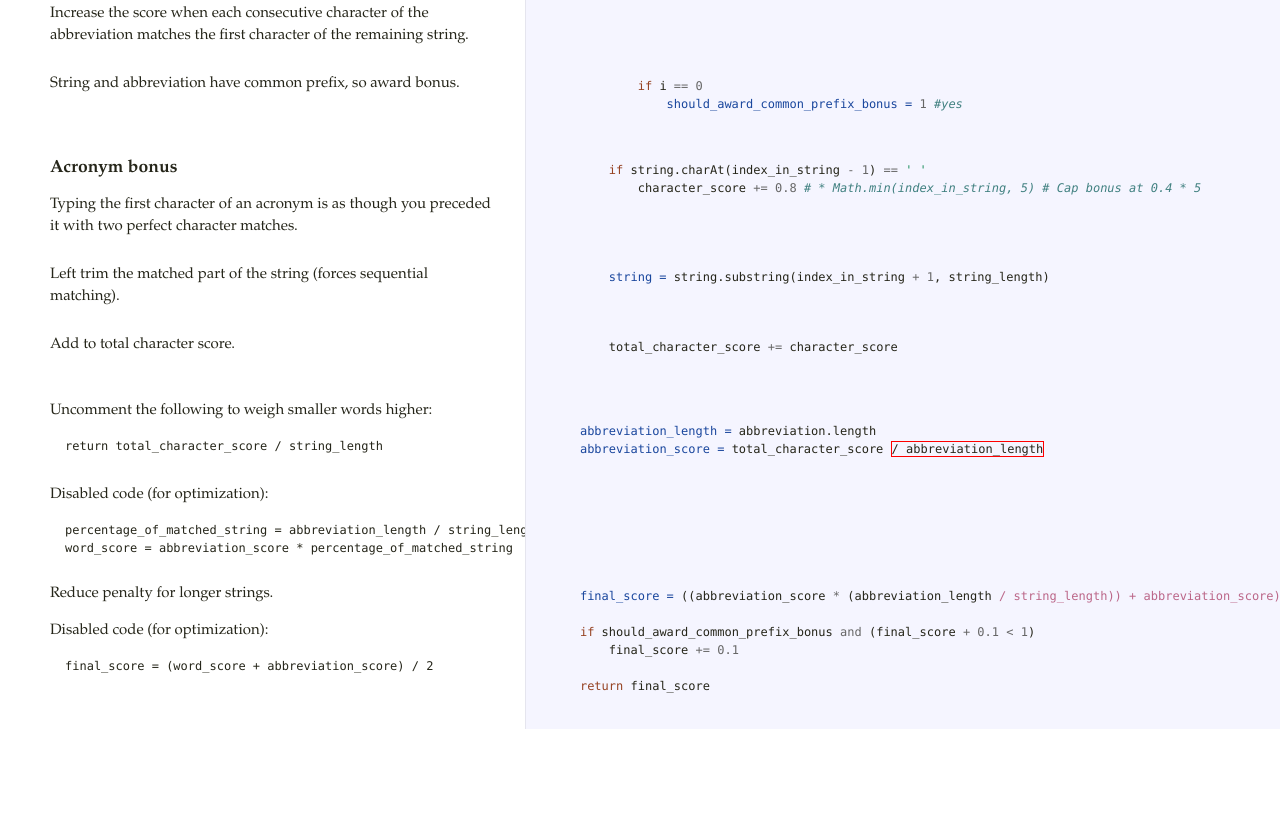
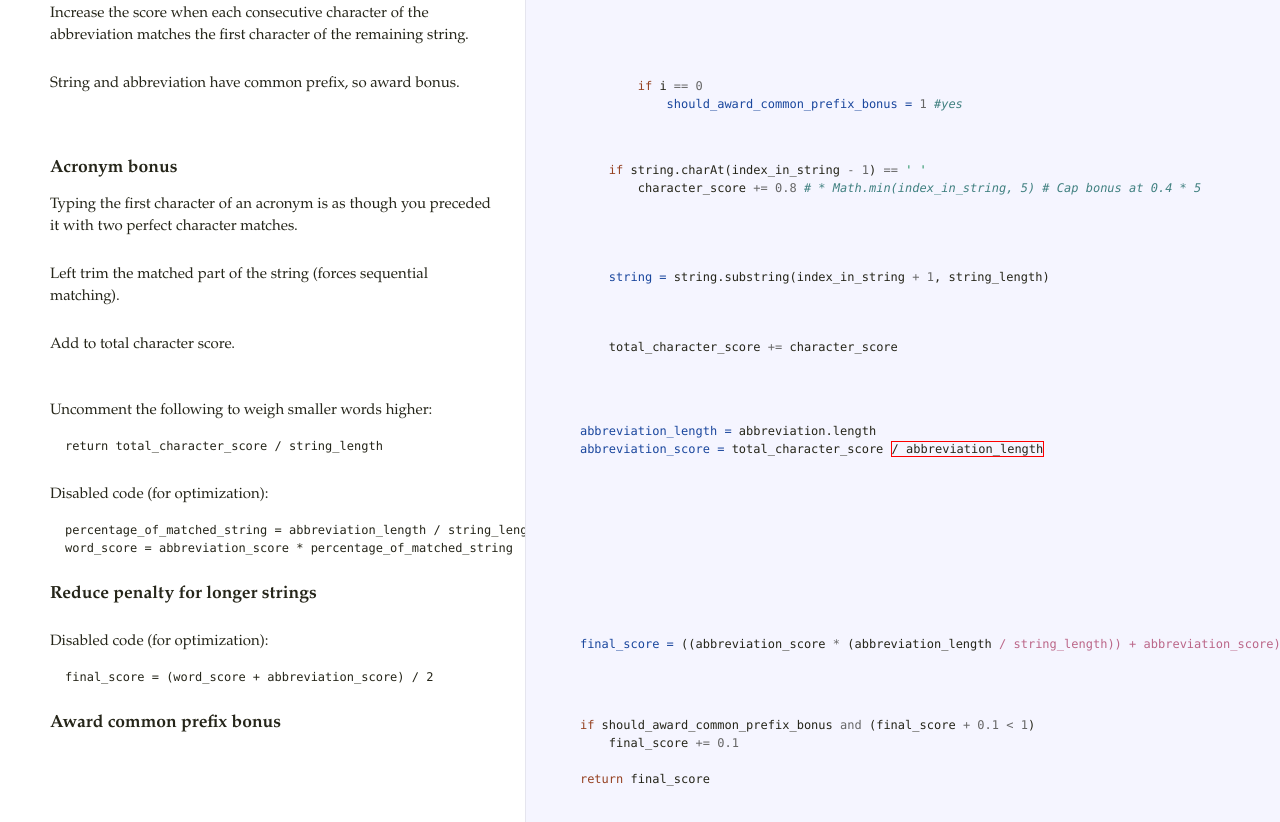
Before and after one commit to joshaven/string_score, a plain HTML site: page docs/score.html in a window 1280 px wide. Shown: the part 1230-2052 px from the top of the page. Before the commit the page ends 1959 px from the top, so only its background shows below. Drawn offline with Linux system fonts and the light colour scheme.

Commit message:
Completes documentation
Signed-off-by: Yesudeep Mangalapilly <gora.khargosh@gmail.com>

```diff
--- a/docs/score.html
+++ b/docs/score.html
@@ -49,14 +49,11 @@ matches.</p>             </td>             <td class="code">               <div
 
 <pre><code>percentage_of_matched_string = abbreviation_length / string_length
 word_score = abbreviation_score * percentage_of_matched_string
-</code></pre>             </td>             <td class="code">               <div class="highlight"><pre>    </pre></div>             </td>           </tr>                               <tr id="section-21">             <td class="docs">               <div class="pilwrap">                 <a class="pilcrow" href="#section-21">&#182;</a>               </div>               <p>Reduce penalty for longer strings.</p>
-
-<p>Disabled code (for optimization):</p>
+</code></pre>             </td>             <td class="code">               <div class="highlight"><pre>    </pre></div>             </td>           </tr>                               <tr id="section-21">             <td class="docs">               <div class="pilwrap">                 <a class="pilcrow" href="#section-21">&#182;</a>               </div>               <h3>Reduce penalty for longer strings</h3>             </td>             <td class="code">               <div class="highlight"><pre>    </pre></div>             </td>           </tr>                               <tr id="section-22">             <td class="docs">               <div class="pilwrap">                 <a class="pilcrow" href="#section-22">&#182;</a>               </div>               <p>Disabled code (for optimization):</p>
 
 <pre><code>final_score = (word_score + abbreviation_score) / 2
 </code></pre>             </td>             <td class="code">               <div class="highlight"><pre>    <span class="nv">final_score = </span><span class="p">((</span><span class="nx">abbreviation_score</span> <span class="o">*</span> <span class="p">(</span><span class="nx">abbreviation_length</span> <span class="sr">/ string_length)) + abbreviation_score) /</span> <span class="mi">2</span>
-
-    <span class="k">if</span> <span class="nx">should_award_common_prefix_bonus</span> <span class="o">and</span> <span class="p">(</span><span class="nx">final_score</span> <span class="o">+</span> <span class="mf">0.1</span> <span class="o">&lt;</span> <span class="mi">1</span><span class="p">)</span>
+    </pre></div>             </td>           </tr>                               <tr id="section-23">             <td class="docs">               <div class="pilwrap">                 <a class="pilcrow" href="#section-23">&#182;</a>               </div>               <h3>Award common prefix bonus</h3>             </td>             <td class="code">               <div class="highlight"><pre>    <span class="k">if</span> <span class="nx">should_award_common_prefix_bonus</span> <span class="o">and</span> <span class="p">(</span><span class="nx">final_score</span> <span class="o">+</span> <span class="mf">0.1</span> <span class="o">&lt;</span> <span class="mi">1</span><span class="p">)</span>
         <span class="nx">final_score</span> <span class="o">+=</span> <span class="mf">0.1</span>
 
     <span class="k">return</span> <span class="nx">final_score</span>
--- a/score.coffee
+++ b/score.coffee
@@ -85,13 +85,14 @@ String::score = (abbreviation) ->
     #     percentage_of_matched_string = abbreviation_length / string_length
     #     word_score = abbreviation_score * percentage_of_matched_string
 
-    # Reduce penalty for longer strings.
-    #
+    #### Reduce penalty for longer strings
+
     # Disabled code (for optimization):
     #
     #     final_score = (word_score + abbreviation_score) / 2
     final_score = ((abbreviation_score * (abbreviation_length / string_length)) + abbreviation_score) / 2
 
+    #### Award common prefix bonus
     if should_award_common_prefix_bonus and (final_score + 0.1 < 1)
         final_score += 0.1
 
```
